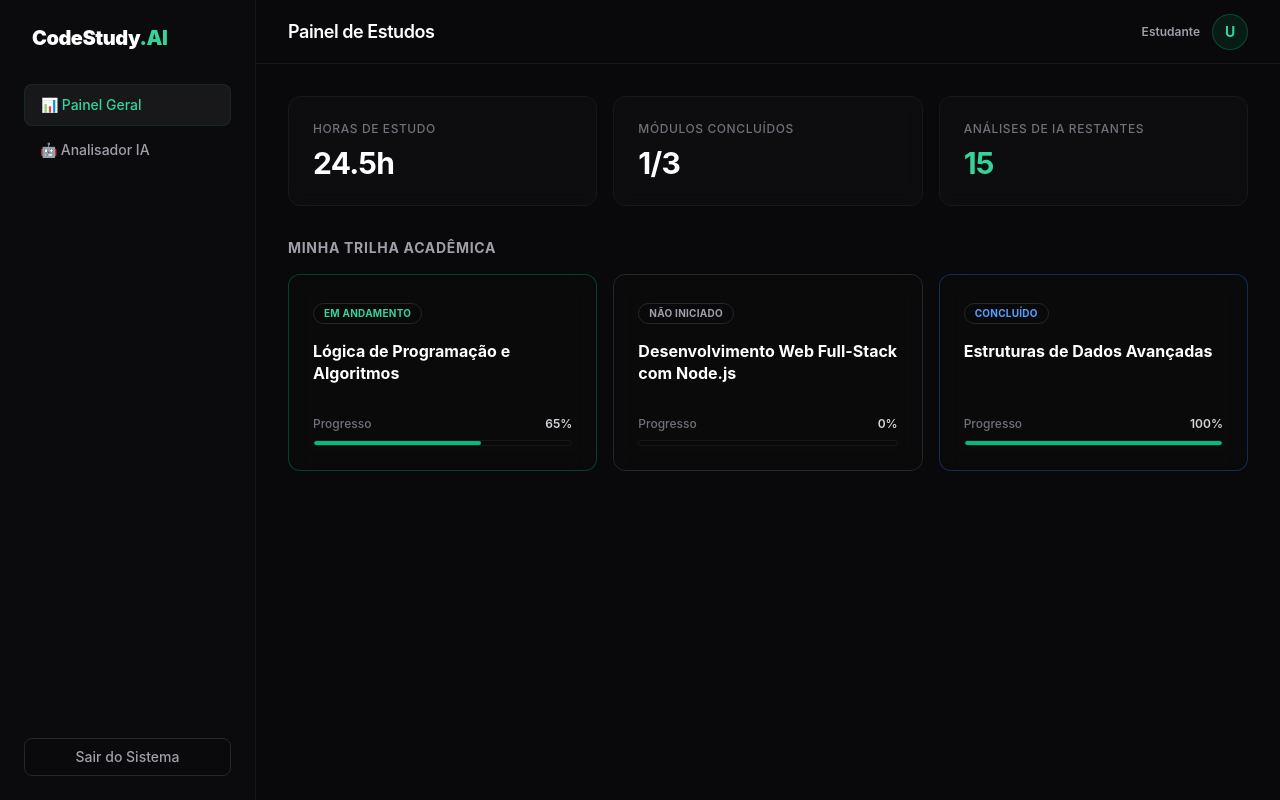
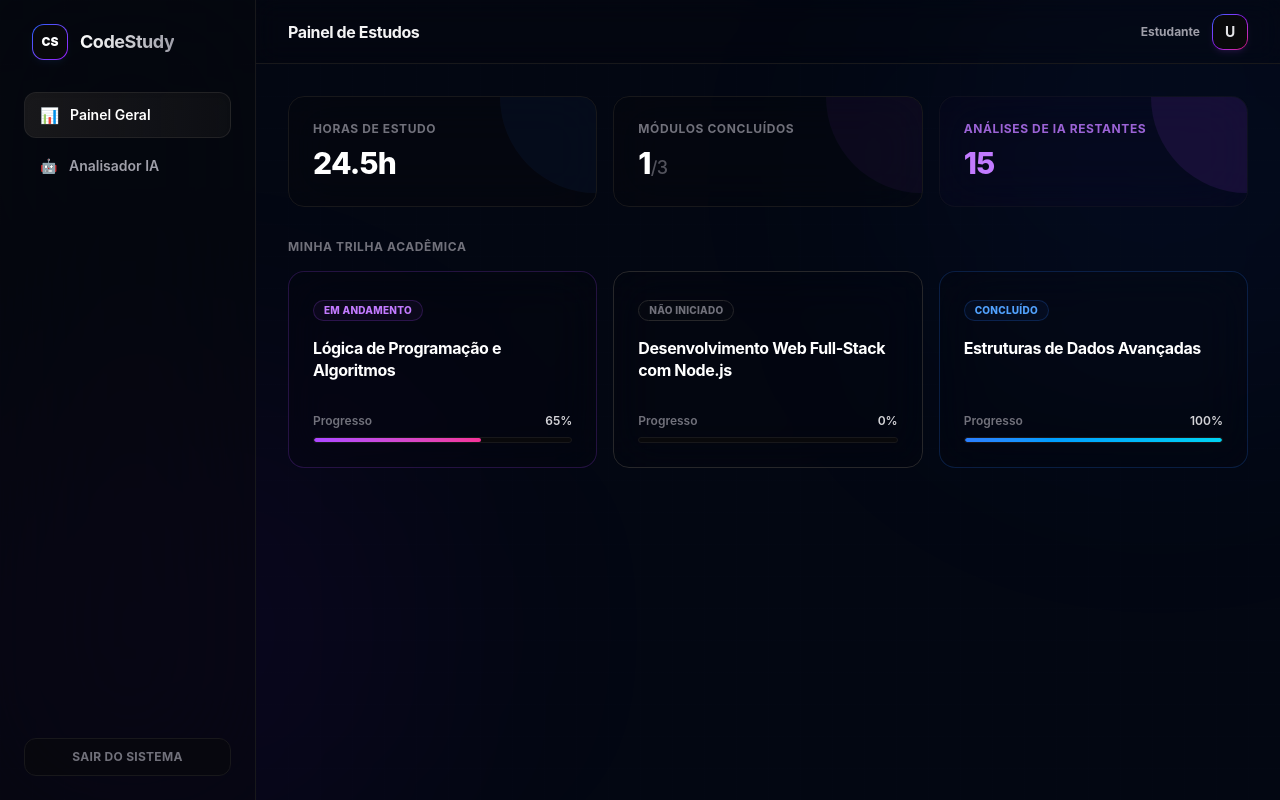
Before and after one commit to pabliciosousa49-lang/Analitic-Study, a React app in the folder frontend/: page /dashboard in a window 1280 px wide. Built offline with nearby package versions, Linux system fonts and the light colour scheme; the HTML template or start-up script is replaced by a standard one.

Commit message:
Refatoração de desing de analise da IA

```diff
--- a/frontend/src/pages/Dashboard.jsx
+++ b/frontend/src/pages/Dashboard.jsx
@@ -5,7 +5,7 @@ import { aiService } from '../services/api' // Importando o serviço da IA
 export default function Dashboard() {
   const navigate = useNavigate()
 
-  // Controle de qual aba está ativa: 'dashboard' ou 'analyzer'
+  // Controle de qual aba está activa: 'dashboard' ou 'analyzer'
   const [activeTab, setActiveTab] = useState('dashboard')
 
   // Estado para armazenar o código que o usuário vai colar e a resposta da IA
@@ -14,9 +14,9 @@ export default function Dashboard() {
   const [loading, setLoading] = useState(false) // Estado de carregamento da IA
 
   const [modules] = useState([
-    { id: 1, title: 'Lógica de Programação e Algoritmos', status: 'Em andamento', progress: 65, color: 'border-emerald-500/30 text-emerald-400' },
-    { id: 2, title: 'Desenvolvimento Web Full-Stack com Node.js', status: 'Não iniciado', progress: 0, color: 'border-zinc-800 text-zinc-400' },
-    { id: 3, title: 'Estruturas de Dados Avançadas', status: 'Concluído', progress: 100, color: 'border-blue-500/30 text-blue-400' },
+    { id: 1, title: 'Lógica de Programação e Algoritmos', status: 'Em andamento', progress: 65, color: 'border-purple-500/20 bg-purple-500/5 text-purple-400' },
+    { id: 2, title: 'Desenvolvimento Web Full-Stack com Node.js', status: 'Não iniciado', progress: 0, color: 'border-zinc-800 bg-zinc-900/10 text-zinc-500' },
+    { id: 3, title: 'Estruturas de Dados Avançadas', status: 'Concluído', progress: 100, color: 'border-blue-500/20 bg-blue-500/5 text-blue-400' },
   ])
 
   const handleLogout = () => {
@@ -43,109 +43,160 @@ export default function Dashboard() {
   }
 
   return (
-    <div className="flex min-h-screen w-screen bg-zinc-950 font-sans text-zinc-100 antialiased">
+    <div className="relative min-h-screen w-screen bg-[#030712] font-sans text-zinc-100 antialiased overflow-x-hidden flex select-none">
 
-      {/* 1. Menu Lateral (Sidebar) */}
-      <aside className="w-64 border-r border-zinc-900 bg-zinc-900/20 p-6 flex flex-col justify-between hidden md:flex">
+      {/* ==========================================
+          FONDO TECNOLÓGICO DE JORNADA (Luzes de Fundo)
+         ========================================== */}
+      <div className="absolute inset-0 pointer-events-none overflow-hidden z-0">
+        <div className="absolute top-[-10%] right-[-10%] h-[500px] w-[500px] rounded-full bg-blue-600/5 blur-[130px]" />
+        <div className="absolute bottom-[-10%] left-[-5%] h-[500px] w-[500px] rounded-full bg-purple-600/5 blur-[130px]" />
+        <div className="absolute inset-0 bg-[linear-gradient(to_right,#1f293705_1px,transparent_1px),linear-gradient(to_bottom,#1f293705_1px,transparent_1px)] bg-[size:32px_32px]" />
+      </div>
+
+      {/* ==========================================
+          1. MENU LATERAL (SIDEBAR PREMIUM)
+         ========================================== */}
+      <aside className="w-64 border-r border-zinc-900 bg-zinc-950/40 backdrop-blur-3xl p-6 flex flex-col justify-between hidden md:flex z-10 relative">
         <div className="space-y-8">
-          <div className="px-2">
-            <h2 className="text-xl font-black tracking-tight text-white">
-              CodeStudy<span className="text-emerald-400">.AI</span>
-            </h2>
+          {/* Logo da Empresa */}
+          <div className="flex items-center gap-3 px-2">
+            <div className="h-9 w-9 rounded-xl bg-gradient-to-br from-blue-600 to-purple-600 p-[1px] shadow-md shadow-blue-500/5">
+              <div className="h-full w-full bg-zinc-950 rounded-[11px] flex items-center justify-center font-black text-xs text-white">
+                CS
+              </div>
+            </div>
+            <span className="text-lg font-bold tracking-tight bg-gradient-to-r from-white to-zinc-400 bg-clip-text text-transparent">
+              CodeStudy
+            </span>
           </div>
-          <nav className="space-y-1">
+
+          {/* Navegação de Abas */}
+          <nav className="space-y-1.5">
             <button
               onClick={() => setActiveTab('dashboard')}
-              className={`w-full flex items-center gap-3 rounded-lg px-4 py-2.5 text-sm font-medium transition-colors ${
+              className={`w-full flex items-center gap-3 rounded-xl px-4 py-3 text-sm font-semibold transition-all duration-200 ${
                 activeTab === 'dashboard'
-                  ? 'bg-zinc-900 text-emerald-400 border border-emerald-500/10'
-                  : 'text-zinc-400 hover:bg-zinc-900/50 hover:text-zinc-200'
+                  ? 'bg-gradient-to-r from-zinc-900 to-zinc-900/50 text-white border border-zinc-800/80 shadow-inner'
+                  : 'text-zinc-400 hover:bg-zinc-900/40 hover:text-zinc-200'
               }`}
             >
-              📊 Painel Geral
+              <span className={`transition-transform duration-200 ${activeTab === 'dashboard' ? 'scale-110 text-blue-400' : 'text-zinc-500'}`}>
+                📊
+              </span>
+              Painel Geral
             </button>
+
             <button
               onClick={() => setActiveTab('analyzer')}
-              className={`w-full flex items-center gap-3 rounded-lg px-4 py-2.5 text-sm font-medium transition-colors ${
+              className={`w-full flex items-center gap-3 rounded-xl px-4 py-3 text-sm font-semibold transition-all duration-200 ${
                 activeTab === 'analyzer'
-                  ? 'bg-zinc-900 text-emerald-400 border border-emerald-500/10'
-                  : 'text-zinc-400 hover:bg-zinc-900/50 hover:text-zinc-200'
+                  ? 'bg-gradient-to-r from-zinc-900 to-zinc-900/50 text-white border border-zinc-800/80 shadow-inner'
+                  : 'text-zinc-400 hover:bg-zinc-900/40 hover:text-zinc-200'
               }`}
             >
-              🤖 Analisador IA
+              <span className={`transition-transform duration-200 ${activeTab === 'analyzer' ? 'scale-110 text-purple-400' : 'text-zinc-500'}`}>
+                🤖
+              </span>
+              Analisador IA
             </button>
           </nav>
         </div>
 
+        {/* Botão de Logout */}
         <button
           onClick={handleLogout}
-          className="w-full rounded-lg border border-zinc-800 bg-zinc-950/40 py-2 text-sm font-medium text-zinc-400 hover:bg-rose-950/20 hover:text-rose-400 hover:border-rose-500/20 transition-all duration-200"
+          className="w-full rounded-xl border border-zinc-900 bg-zinc-950/60 py-2.5 text-xs font-bold text-zinc-500 hover:bg-rose-950/20 hover:text-rose-400 hover:border-rose-500/20 transition-all duration-200 tracking-wide uppercase"
         >
           Sair do Sistema
         </button>
       </aside>
 
-      {/* 2. Área de Conteúdo Principal */}
-      <main className="flex-1 flex flex-col min-w-0">
+      {/* ==========================================
+          2. ÁREA DE CONTEÚDO PRINCIPAL
+         ========================================== */}
+      <main className="flex-1 flex flex-col min-w-0 z-10 relative">
 
-        {/* Cabeçalho (Topbar) */}
-        <header className="h-16 border-b border-zinc-900 bg-zinc-950 px-8 flex items-center justify-between">
-          <h1 className="text-lg font-semibold text-white tracking-tight">
+        {/* CABEÇALHO SUPERIOR (TOPBAR) */}
+        <header className="h-16 border-b border-zinc-900 bg-zinc-950/20 backdrop-blur-md px-8 flex items-center justify-between">
+          <h1 className="text-base font-bold text-zinc-100 tracking-tight flex items-center gap-2">
             {activeTab === 'dashboard' ? 'Painel de Estudos' : 'Analisador de Código com IA'}
           </h1>
 
+          {/* Perfil do Aluno */}
           <div className="flex items-center gap-3">
             <div className="text-right hidden sm:block">
-              <p className="text-xs font-semibold text-zinc-400">Estudante</p>
+              <p className="text-xs font-bold text-zinc-400">Estudante</p>
             </div>
-            <div className="h-9 w-9 rounded-full bg-emerald-500/10 border border-emerald-500/30 flex items-center justify-center font-bold text-emerald-400 text-sm">
-              U
+            <div className="h-9 w-9 rounded-xl bg-gradient-to-br from-blue-600 via-purple-600 to-pink-600 p-[1px] shadow-md shadow-purple-500/10">
+              <div className="h-full w-full bg-zinc-950 rounded-[10px] flex items-center justify-center font-bold text-zinc-200 text-sm">
+                U
+              </div>
             </div>
           </div>
         </header>
 
-        {/* Corpo do Painel dinâmico conforme a aba ativa */}
+        {/* CORPO DINÂMICO CONFORME A ABA ATIVA */}
         <div className="p-8 space-y-8 flex-1 overflow-y-auto">
 
           {activeTab === 'dashboard' ? (
-            /* CONTEÚDO DA ABA PAINEL GERAL */
+            /* ==========================================
+                CONTEÚDO DA ABA: PAINEL GERAL
+               ========================================== */
             <>
+              {/* Grid de Métricas Principais */}
               <div className="grid gap-4 sm:grid-cols-3">
-                <div className="rounded-xl border border-zinc-900 bg-zinc-900/30 p-6 backdrop-blur-sm">
-                  <p className="text-xs font-medium text-zinc-500 uppercase tracking-wider">Horas de Estudo</p>
-                  <p className="mt-2 text-3xl font-bold text-white tracking-tight">24.5h</p>
+                <div className="rounded-2xl border border-zinc-900 bg-zinc-950/30 p-6 backdrop-blur-xl relative overflow-hidden group hover:border-zinc-800 transition-all duration-300">
+                  <p className="text-xs font-bold text-zinc-500 uppercase tracking-wider">Horas de Estudo</p>
+                  <p className="mt-2 text-3xl font-extrabold text-white tracking-tight">24.5h</p>
+                  <div className="absolute top-0 right-0 h-24 w-24 bg-blue-500/5 rounded-bl-full pointer-events-none" />
                 </div>
-                <div className="rounded-xl border border-zinc-900 bg-zinc-900/30 p-6 backdrop-blur-sm">
-                  <p className="text-xs font-medium text-zinc-500 uppercase tracking-wider">Módulos Concluídos</p>
-                  <p className="mt-2 text-3xl font-bold text-white tracking-tight">1/3</p>
+
+                <div className="rounded-2xl border border-zinc-900 bg-zinc-950/30 p-6 backdrop-blur-xl relative overflow-hidden group hover:border-zinc-800 transition-all duration-300">
+                  <p className="text-xs font-bold text-zinc-500 uppercase tracking-wider">Módulos Concluídos</p>
+                  <p className="mt-2 text-3xl font-extrabold text-white tracking-tight">1<span className="text-zinc-600 font-medium text-lg">/3</span></p>
+                  <div className="absolute top-0 right-0 h-24 w-24 bg-purple-500/5 rounded-bl-full pointer-events-none" />
                 </div>
-                <div className="rounded-xl border border-zinc-900 bg-zinc-900/30 p-6 backdrop-blur-sm">
-                  <p className="text-xs font-medium text-zinc-500 uppercase tracking-wider">Análises de IA Restantes</p>
-                  <p className="mt-2 text-3xl font-bold text-emerald-400 tracking-tight">15</p>
+
+                <div className="rounded-2xl border border-zinc-800/30 bg-purple-950/5 p-6 backdrop-blur-xl relative overflow-hidden group hover:border-purple-500/20 transition-all duration-300">
+                  <p className="text-xs font-bold text-purple-400/80 uppercase tracking-wider">Análises de IA Restantes</p>
+                  <p className="mt-2 text-3xl font-extrabold text-purple-400 tracking-tight">15</p>
+                  <div className="absolute top-0 right-0 h-24 w-24 bg-purple-500/10 rounded-bl-full pointer-events-none" />
                 </div>
               </div>
 
+              {/* Trilhas Acadêmicas */}
               <div className="space-y-4">
-                <h3 className="text-sm font-bold uppercase tracking-wider text-zinc-400">Minha Trilha Acadêmica</h3>
+                <h3 className="text-xs font-bold uppercase tracking-wider text-zinc-500">Minha Trilha Acadêmica</h3>
                 <div className="grid gap-4 md:grid-cols-2 lg:grid-cols-3">
                   {modules.map((mod) => (
                     <div
                       key={mod.id}
-                      className={`flex flex-col justify-between rounded-xl border bg-zinc-900/10 p-6 backdrop-blur-md transition-all duration-300 hover:scale-[1.01] ${mod.color}`}
+                      className={`flex flex-col justify-between rounded-2xl border p-6 backdrop-blur-xl transition-all duration-300 hover:scale-[1.01] hover:border-zinc-700/50 bg-zinc-950/20 ${mod.color.split(' ')[0]}`}
                     >
                       <div>
-                        <span className="inline-block rounded-full bg-zinc-950 px-2.5 py-0.5 text-[10px] font-bold uppercase tracking-wide border border-zinc-800">
+                        <span className={`inline-block rounded-full px-2.5 py-0.5 text-[10px] font-extrabold uppercase tracking-wide border ${mod.color}`}>
                           {mod.status}
                         </span>
-                        <h4 className="mt-4 font-bold text-white text-base leading-snug">{mod.title}</h4>
+                        <h4 className="mt-4 font-bold text-white text-base leading-snug tracking-tight">{mod.title}</h4>
                       </div>
+
                       <div className="mt-8 space-y-2">
-                        <div className="flex items-center justify-between text-xs text-zinc-500 font-medium">
-                          <span>Progresso</span>
-                          <span className="font-semibold text-zinc-300">{mod.progress}%</span>
+                        <div className="flex items-center justify-between text-xs font-semibold">
+                          <span className="text-zinc-500">Progresso</span>
+                          <span className="text-zinc-300">{mod.progress}%</span>
                         </div>
                         <div className="h-1.5 w-full rounded-full bg-zinc-950 overflow-hidden border border-zinc-900">
-                          <div className="h-full bg-emerald-500 rounded-full transition-all duration-500" style={{ width: `${mod.progress}%` }}></div>
+                          <div
+                            className={`h-full rounded-full transition-all duration-500 ${
+                              mod.progress === 100
+                                ? 'bg-gradient-to-r from-blue-500 to-cyan-400'
+                                : mod.progress > 0
+                                ? 'bg-gradient-to-r from-purple-500 to-pink-500'
+                                : 'bg-zinc-800'
+                            }`}
+                            style={{ width: `${mod.progress}%` }}
+                          />
                         </div>
                       </div>
                     </div>
@@ -154,48 +205,53 @@ export default function Dashboard() {
               </div>
             </>
           ) : (
-            /* NOVO CONTEÚDO: TELA DO ANALISADOR DE IA */
-            <div className="grid gap-6 lg:grid-cols-2">
+            /* ==========================================
+                CONTEÚDO DA ABA: TELA DO ANALISADOR DE IA
+               ========================================== */
+            <div className="grid gap-6 lg:grid-cols-2 flex-1">
 
               {/* Lado Esquerdo: Input de Código */}
-              <div className="rounded-xl border border-zinc-900 bg-zinc-900/30 p-6 backdrop-blur-sm flex flex-col space-y-4">
+              <div className="rounded-2xl border border-zinc-900 bg-zinc-950/20 p-6 backdrop-blur-xl flex flex-col space-y-4">
                 <div>
-                  <h3 className="text-lg font-bold text-white">Cole seu código aqui</h3>
+                  <h3 className="text-lg font-bold text-white tracking-tight">Cole seu código aqui</h3>
                   <p className="text-xs text-zinc-400 mt-1">Nossa inteligência artificial vai analisar a estrutura e apontar melhorias.</p>
                 </div>
+
                 <form onSubmit={handleAnalyzeCode} className="flex-1 flex flex-col space-y-4">
                   <textarea
                     value={code}
                     onChange={(e) => setCode(e.target.value)}
                     disabled={loading}
                     placeholder="// Insira seu código JavaScript, Python, HTML..."
-                    className="w-full flex-1 min-h-[300px] rounded-lg border border-zinc-800 bg-zinc-950 p-4 font-mono text-sm text-zinc-300 focus:border-emerald-500 focus:outline-none focus:ring-1 focus:ring-emerald-500 disabled:opacity-50"
+                    className="w-full flex-1 min-h-[350px] rounded-xl border border-zinc-800/80 bg-zinc-950/60 p-4 font-mono text-sm text-zinc-200 placeholder-zinc-600 focus:border-purple-500/50 focus:outline-none focus:ring-1 focus:ring-purple-500/50 disabled:opacity-50"
                   />
                   <button
                     type="submit"
                     disabled={loading || !code.trim()}
-                    className="w-full rounded-lg bg-emerald-500 py-3 text-sm font-semibold text-zinc-950 hover:bg-emerald-400 transition-colors disabled:opacity-50 disabled:cursor-not-allowed"
+                    className="w-full rounded-xl bg-gradient-to-r from-purple-600 via-purple-700 to-blue-600 py-3 text-sm font-bold text-white hover:opacity-95 active:scale-[0.99] transition-all duration-200 disabled:opacity-50 disabled:cursor-not-allowed shadow-lg shadow-purple-600/10 hover:shadow-blue-600/20"
                   >
                     {loading ? '⏳ Analisando código...' : '🚀 Analisar Código com Gemini'}
                   </button>
                 </form>
               </div>
 
-              {/* Lado Direito: Resposta da IA */}
-              <div className="rounded-xl border border-zinc-900 bg-zinc-900/30 p-6 backdrop-blur-sm flex flex-col space-y-4">
-                <h3 className="text-lg font-bold text-white">Resultado da Análise</h3>
-                <div className="flex-1 rounded-lg border border-zinc-800 bg-zinc-950/50 p-4 overflow-y-auto">
+              {/* Lado Direito: Resposta da IA (Pronto para a Fase de Renderização Avançada) */}
+              <div className="rounded-2xl border border-zinc-900 bg-zinc-950/20 p-6 backdrop-blur-xl flex flex-col space-y-4">
+                <h3 className="text-lg font-bold text-white tracking-tight">Resultado da Análise</h3>
+
+                <div className="flex-1 rounded-xl border border-zinc-800/50 bg-zinc-950/40 p-5 overflow-y-auto max-h-[480px]">
                   {loading ? (
-                    <div className="h-full flex flex-col items-center justify-center text-center p-6">
-                      <span className="text-3xl animate-pulse">🤖</span>
-                      <p className="text-sm text-emerald-400 font-medium mt-2">O Gemini está lendo seu código e preparando o feedback...</p>
+                    <div className="h-full flex flex-col items-center justify-center text-center p-6 my-auto">
+                      <span className="text-3xl animate-pulse mb-3">🤖</span>
+                      <p className="text-sm text-purple-400 font-bold tracking-wide animate-pulse">O Gemini está lendo seu código e preparando o feedback...</p>
                     </div>
                   ) : aiResponse ? (
+                    /* AQUI ENTRARÁ O COMPONENTE DE MARKDOWN COLORIDO NA FASE 2 */
                     <p className="text-sm text-zinc-300 leading-relaxed font-mono whitespace-pre-line">{aiResponse}</p>
                   ) : (
-                    <div className="h-full flex flex-col items-center justify-center text-center p-6">
-                      <span className="text-3xl">🤖</span>
-                      <p className="text-sm text-zinc-500 mt-2">Aguardando envio do código para iniciar o diagnóstico...</p>
+                    <div className="h-full flex flex-col items-center justify-center text-center p-6 my-auto">
+                      <span className="text-3xl mb-2">🤖</span>
+                      <p className="text-sm text-zinc-500 font-semibold">Aguardando envio do código para iniciar o diagnóstico...</p>
                     </div>
                   )}
                 </div>
```
Also changed, not shown: 1 other file (tests, documents, lock files or other folders).
